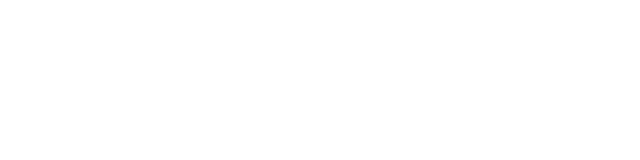
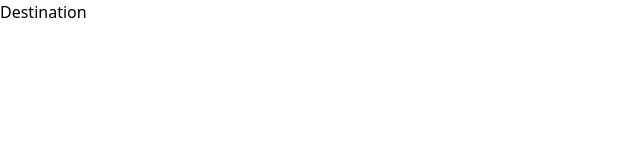
Before and after one commit to ayezabashir/space-tourism-website, a React (Vite) app: page /destination in a window 1280 px wide. Shown: the top 160 px of the page, without its empty margins (0-640 px from the left). Built offline with nearby package versions, Linux system fonts and the light colour scheme; a web font is replaced by a local one.

Commit message:
configuring routes

```diff
--- a/package.json
+++ b/package.json
@@ -13,6 +13,7 @@
     "@tailwindcss/vite": "^4.1.17",
     "react": "^19.2.0",
     "react-dom": "^19.2.0",
+    "react-router-dom": "^7.10.1",
     "tailwindcss": "^4.1.17"
   },
   "devDependencies": {
--- a/src/App.jsx
+++ b/src/App.jsx
@@ -1,8 +1,19 @@
+import { BrowserRouter, Route, Routes } from "react-router-dom"
+import Home from "./pages/Home"
+import Destination from "./pages/Destination"
+import Crew from "./pages/Crew"
+import Technology from "./pages/Technology"
+
 function App() {
   return (
-    <>
-
-    </>
+    <BrowserRouter>
+      <Routes>
+        <Route path="/" element={<Home/>} />
+        <Route path="/destination" element={<Destination/>} />
+        <Route path="/crew" element={<Crew/>} />
+        <Route path="/technology" element={<Technology/>} />
+      </Routes>
+    </BrowserRouter>
   )
 }
 
--- /dev/null
+++ b/src/pages/Crew.jsx
@@ -0,0 +1,9 @@
+import React from 'react'
+
+const Crew = () => {
+  return (
+    <div className='text-balance'>Crew</div>
+  )
+}
+
+export default Crew
--- /dev/null
+++ b/src/pages/Destination.jsx
@@ -0,0 +1,9 @@
+import React from 'react'
+
+const Destination = () => {
+  return (
+    <div className='text-balance'>Destination</div>
+  )
+}
+
+export default Destination
--- /dev/null
+++ b/src/pages/Home.jsx
@@ -0,0 +1,9 @@
+import React from 'react'
+
+const Home = () => {
+  return (
+    <div className='text-balance'>Home</div>
+  )
+}
+
+export default Home
--- /dev/null
+++ b/src/pages/Technology.jsx
@@ -0,0 +1,9 @@
+import React from 'react'
+
+const Technology = () => {
+  return (
+    <div className='text-balance'>Technology</div>
+  )
+}
+
+export default Technology
```
Also changed, not shown: 1 other file (tests, documents, lock files or other folders).
